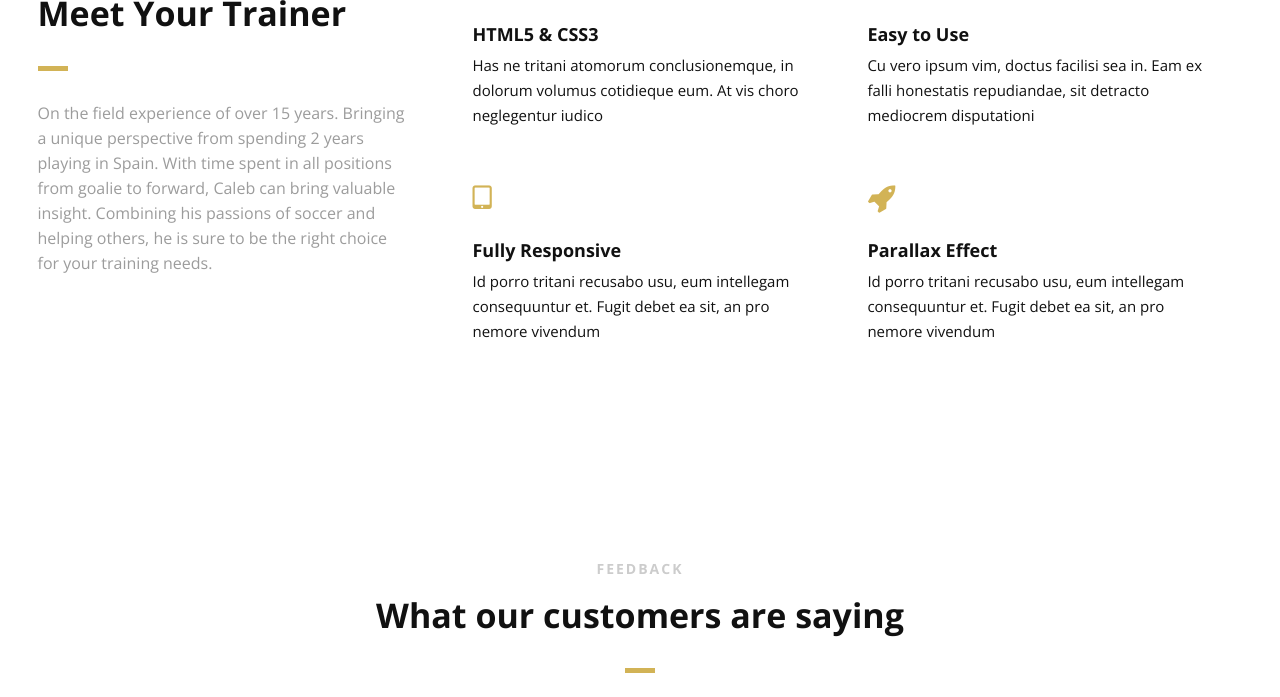
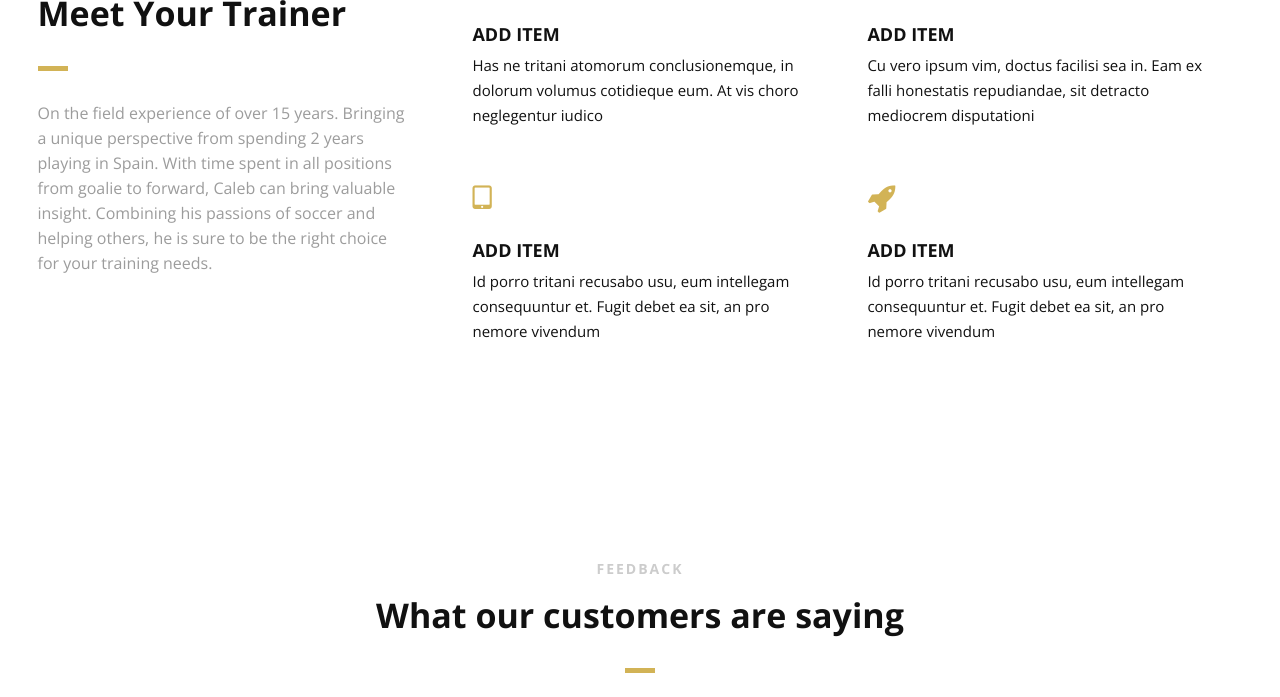
Before and after one commit to devyn-blackstone/Dynamic-Soccer-Website, a plain HTML site: page index.html in a window 1280 px wide. Shown: the part 903-1600 px from the top of the page. Drawn offline with nearby package versions, Linux system fonts and the light colour scheme.

Commit message:
updated sections

```diff
--- a/css/style.css
+++ b/css/style.css
@@ -347,9 +347,6 @@ section {
     padding: 0;
 }
 
-#header banner-logo{
-    font-size: 18px;
-}
 #logo h2 {
     font-size: 18px;
     padding: 0;
--- a/index.html
+++ b/index.html
@@ -228,7 +228,7 @@
                 </div>
                 <!--Icon Block Description-->
                 <div class="icon-block-description">
-                  <h4>HTML5 &amp; CSS3</h4>
+                  <h4>ADD ITEM</h4>
                   <p>
                     Has ne tritani atomorum conclusionemque, in dolorum volumus
                     cotidieque eum. At vis choro neglegentur iudico
@@ -248,7 +248,7 @@
                 </div>
                 <!--Icon Block Description-->
                 <div class="icon-block-description">
-                  <h4>Easy to Use</h4>
+                  <h4>ADD ITEM</h4>
                   <p>
                     Cu vero ipsum vim, doctus facilisi sea in. Eam ex falli
                     honestatis repudiandae, sit detracto mediocrem disputationi
@@ -268,7 +268,7 @@
                 </div>
                 <!--Icon Block Description-->
                 <div class="icon-block-description">
-                  <h4>Fully Responsive</h4>
+                  <h4>ADD ITEM</h4>
                   <p>
                     Id porro tritani recusabo usu, eum intellegam consequuntur
                     et. Fugit debet ea sit, an pro nemore vivendum
@@ -288,7 +288,7 @@
                 </div>
                 <!--Icon Block Description-->
                 <div class="icon-block-description">
-                  <h4>Parallax Effect</h4>
+                  <h4>ADD ITEM</h4>
                   <p>
                     Id porro tritani recusabo usu, eum intellegam consequuntur
                     et. Fugit debet ea sit, an pro nemore vivendum
```
